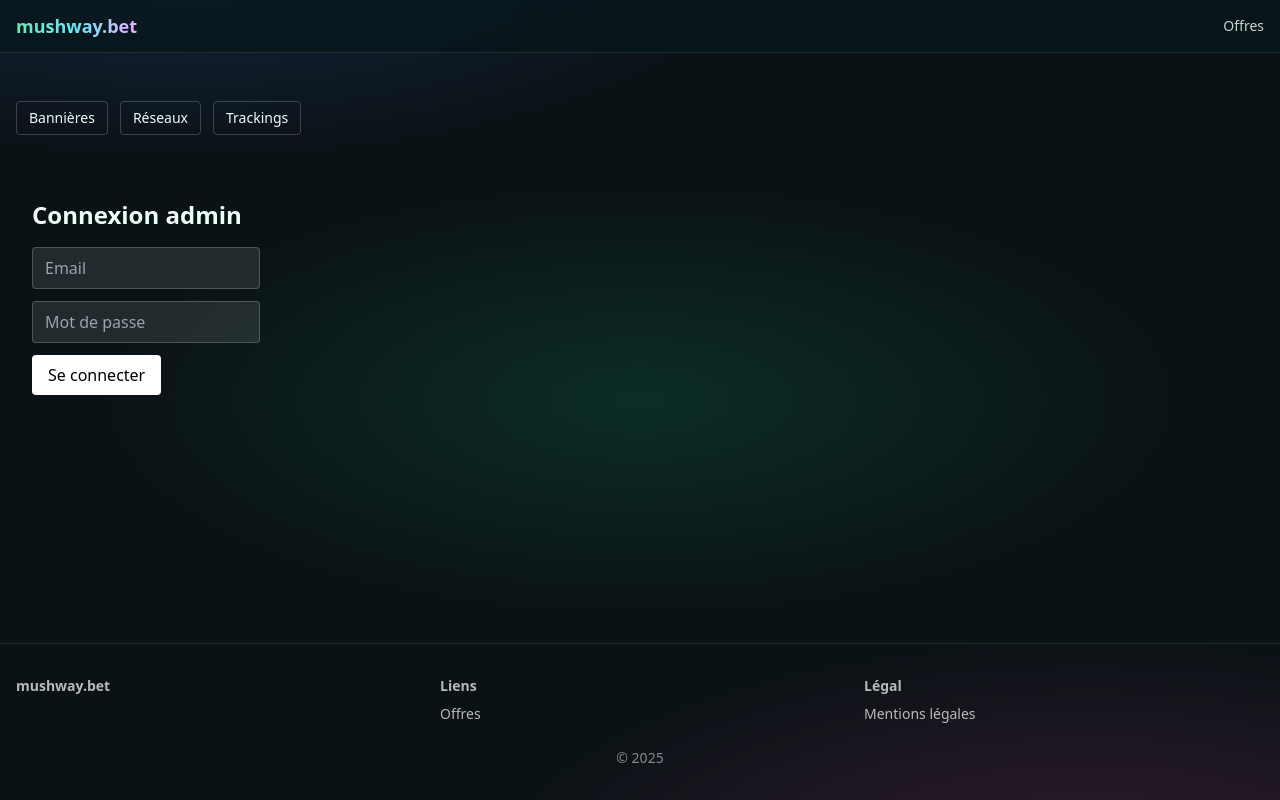
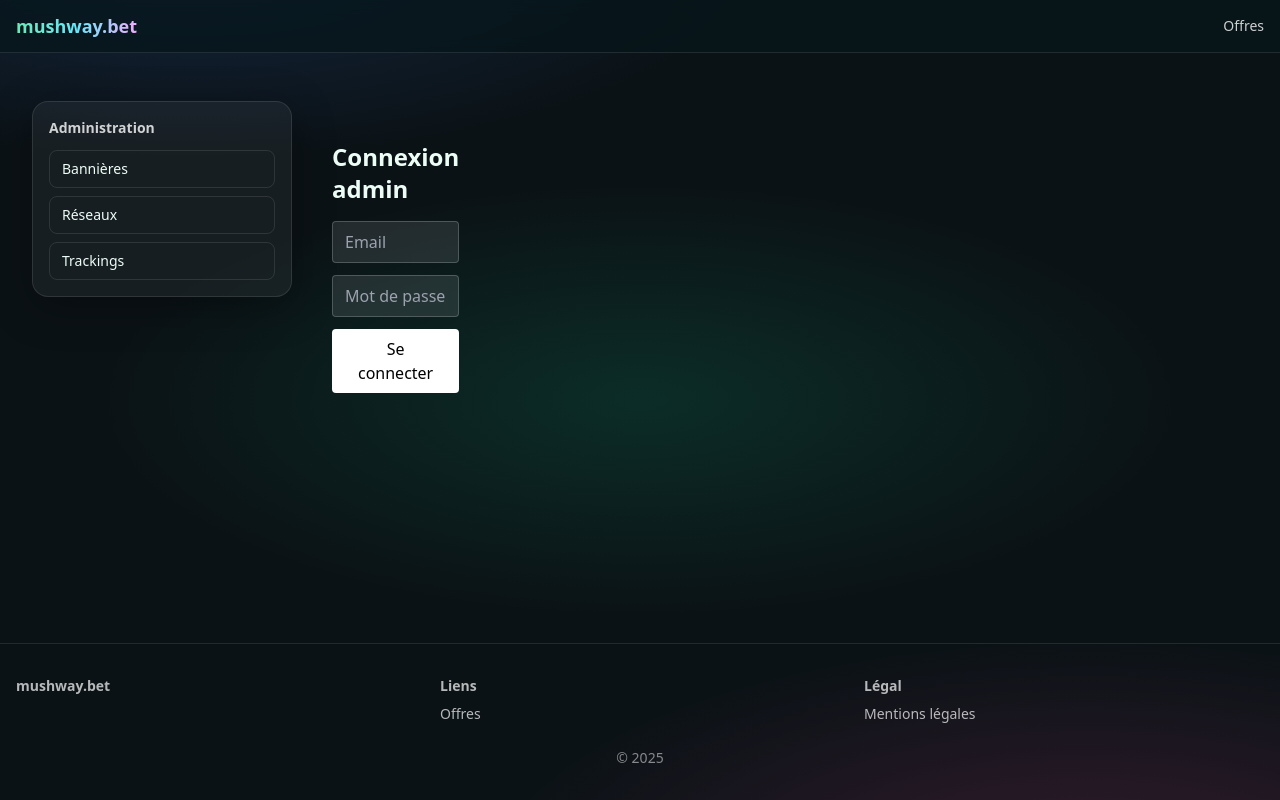
Before and after one commit to AngATV/MushTree, a Next.js app: page /admin in a window 1280 px wide. Built offline with nearby package versions, Linux system fonts and the light colour scheme.

Commit message:
refactor(layout): integrate AdminSidebar into AdminLayout and restructure layout for better responsiveness

```diff
--- a/src/app/admin/layout.tsx
+++ b/src/app/admin/layout.tsx
@@ -1,4 +1,5 @@
 import type { Metadata } from "next";
+import AdminSidebar from "@/components/AdminSidebar";
 
 export const metadata: Metadata = {
   title: "Admin – mushway.bet",
@@ -6,13 +7,11 @@ export const metadata: Metadata = {
 
 export default function AdminLayout({ children }: { children: React.ReactNode }) {
   return (
-    <div className="py-6 lg:col-span-2">
-      <div className="mb-6 flex items-center gap-3 text-sm">
-        <a href="/admin/dashboard" className="px-3 py-1.5 rounded border border-white/20 hover:border-white/40">Bannières</a>
-        <a href="/admin/social" className="px-3 py-1.5 rounded border border-white/20 hover:border-white/40">Réseaux</a>
-        <a href="/admin/trackings" className="px-3 py-1.5 rounded border border-white/20 hover:border-white/40">Trackings</a>
+    <div className="container py-6">
+      <div className="grid grid-cols-1 lg:grid-cols-[260px_1fr] gap-6">
+        <AdminSidebar />
+        <div>{children}</div>
       </div>
-      {children}
     </div>
   );
 }
--- /dev/null
+++ b/src/components/AdminSidebar.tsx
@@ -0,0 +1,25 @@
+"use client";
+
+import { usePathname } from "next/navigation";
+
+export default function AdminSidebar() {
+  const pathname = usePathname();
+  if (!pathname.startsWith("/admin")) return null;
+
+  const Item = ({ href, label }: { href: string; label: string }) => (
+    <a href={href} className="block px-3 py-2 rounded-lg hover:bg-white/10 border border-white/10">
+      {label}
+    </a>
+  );
+
+  return (
+    <aside className="hidden lg:block h-fit sticky top-16 rounded-2xl border border-white/10 bg-white/5 p-4 shadow-[0_10px_40px_rgba(0,0,0,0.35)]">
+      <div className="text-sm font-semibold mb-3 text-white/80">Administration</div>
+      <div className="grid gap-2 text-sm">
+        <Item href="/admin/dashboard" label="Bannières" />
+        <Item href="/admin/social" label="Réseaux" />
+        <Item href="/admin/trackings" label="Trackings" />
+      </div>
+    </aside>
+  );
+}
--- a/src/components/ClientSidebar.tsx
+++ b/src/components/ClientSidebar.tsx
@@ -22,6 +22,8 @@ export default function ClientSidebar() {
     </a>
   );
 
+  const hasAny = !!(map.youtube || map.x || map.instagram || map.telegram);
+
   return (
     <aside className="hidden lg:block h-fit sticky top-16 rounded-2xl border border-white/10 bg-white/5 p-4 shadow-[0_10px_40px_rgba(0,0,0,0.35)]">
       <div className="text-sm font-semibold mb-3 text-white/80">Menu</div>
@@ -29,13 +31,17 @@ export default function ClientSidebar() {
         <Item href="/" label="Offres casino" />
         <Item label="Mini-jeux" pending />
       </div>
-      <div className="mt-4 text-sm font-semibold mb-2 text-white/80">Réseaux</div>
-      <div className="grid gap-2 text-sm">
-        <Item href={map.youtube} label="Youtube" />
-        <Item href={map.x} label="X" />
-        <Item href={map.instagram} label="Instagram" />
-        <Item href={map.telegram} label="Telegram" />
-      </div>
+      {hasAny ? (
+        <>
+          <div className="mt-4 text-sm font-semibold mb-2 text-white/80">Réseaux</div>
+          <div className="grid gap-2 text-sm">
+            {map.youtube ? <Item href={map.youtube} label="Youtube" /> : null}
+            {map.x ? <Item href={map.x} label="X" /> : null}
+            {map.instagram ? <Item href={map.instagram} label="Instagram" /> : null}
+            {map.telegram ? <Item href={map.telegram} label="Telegram" /> : null}
+          </div>
+        </>
+      ) : null}
     </aside>
   );
 }
```
